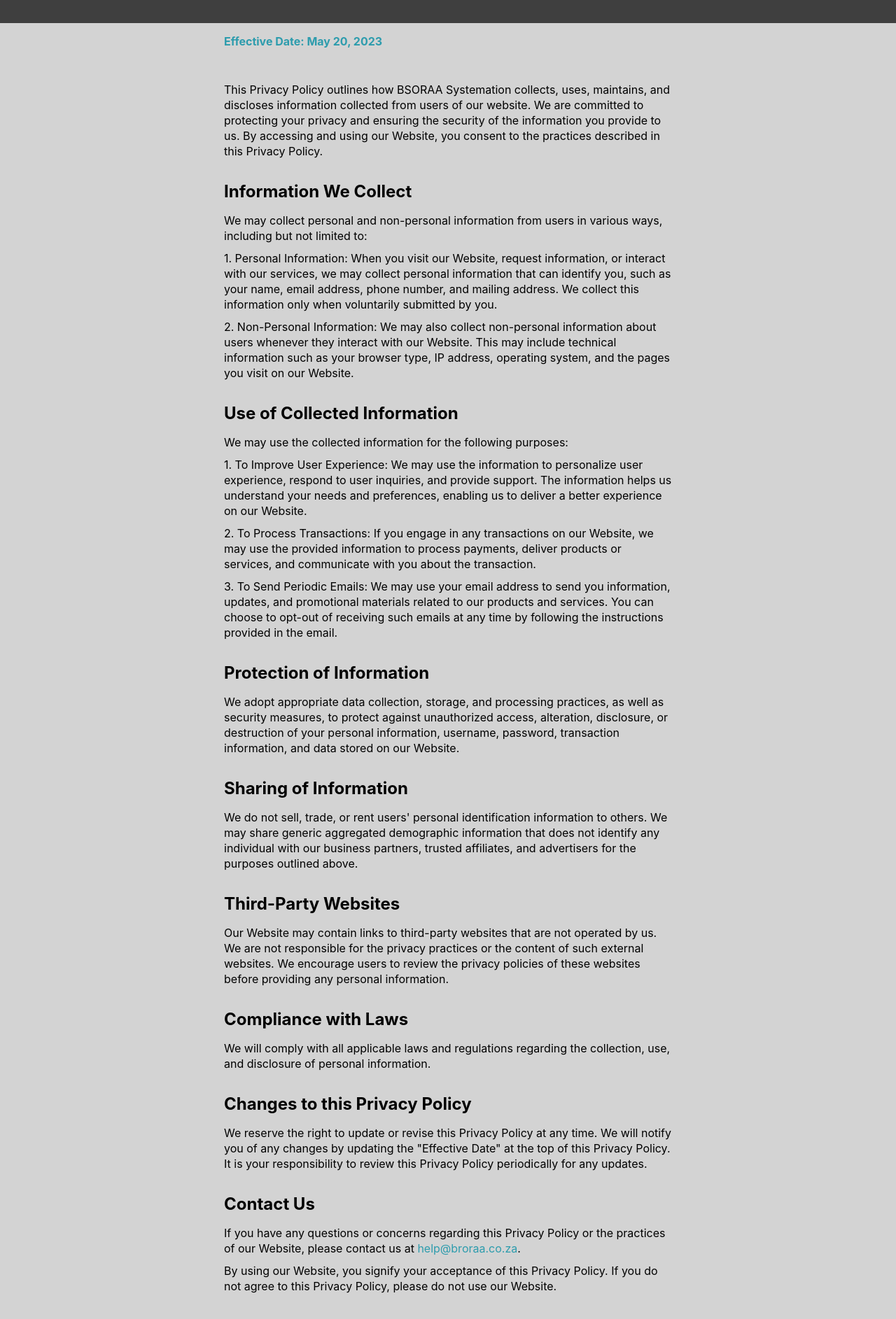
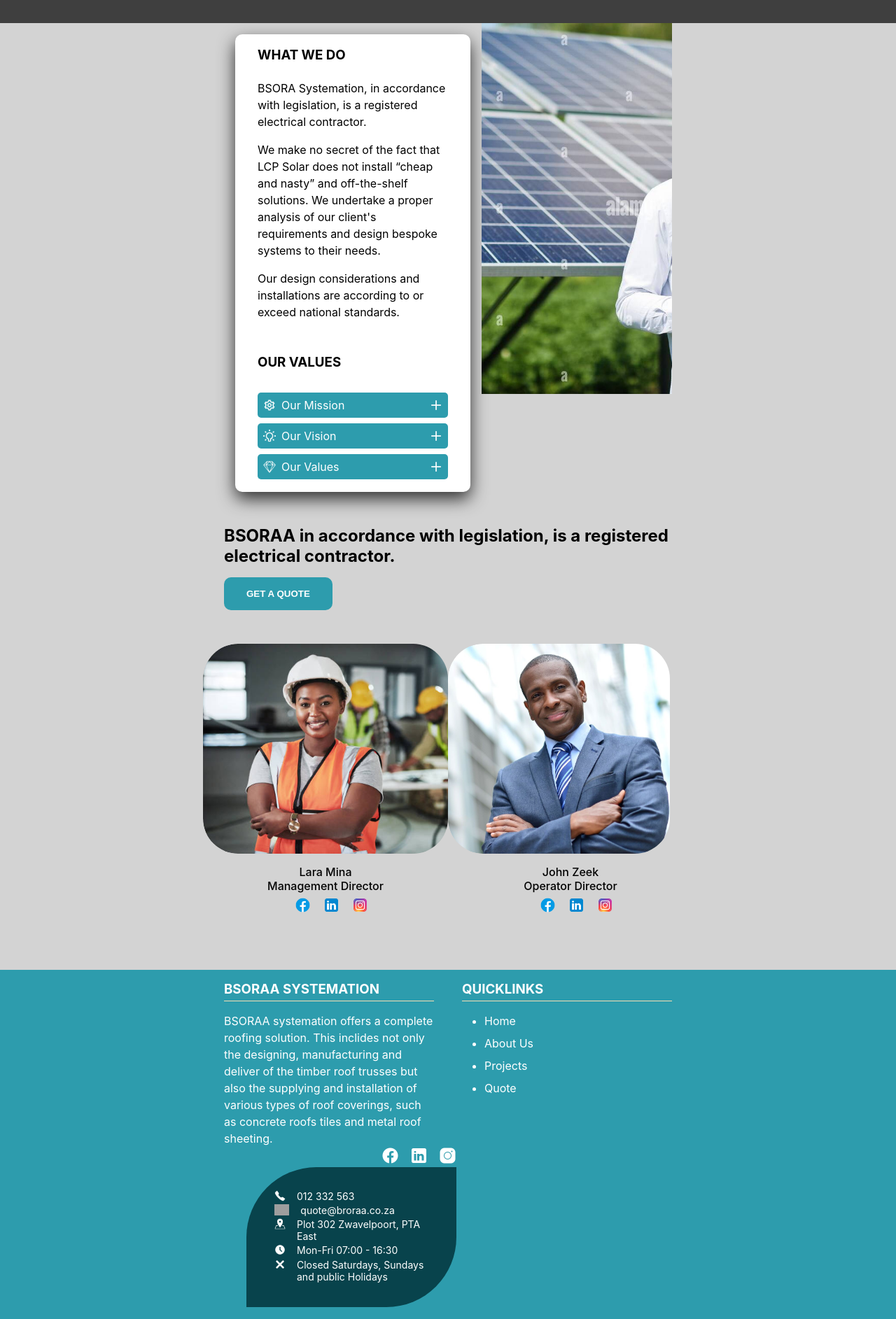
Before and after one commit to NK-William/BSORAA-Systemation, a React (Create React App) app: page / in a window 1280 px wide. Shown: the part 123-2008 px from the top of the page at 70% size. Built offline with nearby package versions, Linux system fonts and the light colour scheme; grey boxes are pictures that could not be loaded.

Commit message:
Minor updates

```diff
--- a/src/App.tsx
+++ b/src/App.tsx
@@ -8,8 +8,8 @@
   return (
     <div className="App">
       {/* <Home /> */}
-      {/* <AboutUs /> */}
-      <PrivacyPolicy />
+      <AboutUs />
+      {/* <PrivacyPolicy /> */}
     </div>
   );
 }
--- a/src/components/value/value.css
+++ b/src/components/value/value.css
@@ -6,6 +6,10 @@
   align-items: center;
   justify-content: space-between;
   padding: 0.5rem 0.5rem;
+}
+
+.value__container-title:hover {
+  background-color: var(--color-primary-dark);
 }
 
 .value__left-content {
--- a/src/containers/footer/footer.css
+++ b/src/containers/footer/footer.css
@@ -1,6 +1,6 @@
 .footer__container {
   background-color: var(--color-primary);
-  padding: 1rem 10rem;
+  padding: 1rem var(--section-horizontal-padding);
 }
 
 .footer__first-section {
@@ -70,7 +70,7 @@
   height: 200px;
   width: 100%;
   margin-top: 0.3rem;
-  background-color: #08434c;
+  background-color: var(--color-primary-dark);
   border-top-left-radius: 100px;
   border-bottom-right-radius: 100px;
   padding: 2px 2.5rem;
--- a/src/containers/header/header.css
+++ b/src/containers/header/header.css
@@ -22,7 +22,7 @@
   align-items: self-end;
   position: absolute;
   bottom: 0;
-  right: 5rem;
+  right: var(--section-horizontal-padding);
   height: 250px;
   text-align: center;
 }
--- a/src/containers/privacyPolicyContent/privacyPolicyContent.css
+++ b/src/containers/privacyPolicyContent/privacyPolicyContent.css
@@ -1,5 +1,5 @@
 .privacyPolicyContent__container {
-  margin: 1rem 20rem;
+  margin: 1rem var(--section-horizontal-padding);
 }
 
 .privacyPolicyContent__container h4 {
--- a/src/containers/whatWeDo/whatWeDo.css
+++ b/src/containers/whatWeDo/whatWeDo.css
@@ -1,10 +1,11 @@
 .whatWeDo__container {
   display: flex;
   flex-wrap: wrap;
+  margin: 0 var(--section-horizontal-padding);
 }
 
 .whatWeDo__left-container {
-  padding: 18px var(--section-horizontal-padding);
+  padding: 18px 2rem;
   flex: 1;
   background-color: white;
   margin: 1rem 1rem 0 1rem;
--- a/src/index.css
+++ b/src/index.css
@@ -16,5 +16,6 @@
   --color-light-text: white;
   --color-dark-text: black;
   --color-primary: #2d9cad;
-  --section-horizontal-padding: 5rem;
+  --color-primary-dark: #08434c;
+  --section-horizontal-padding: 20rem;
 }
```
Also changed, not shown: src/pages/Projects.tsx (added, +7 -0 lines).
